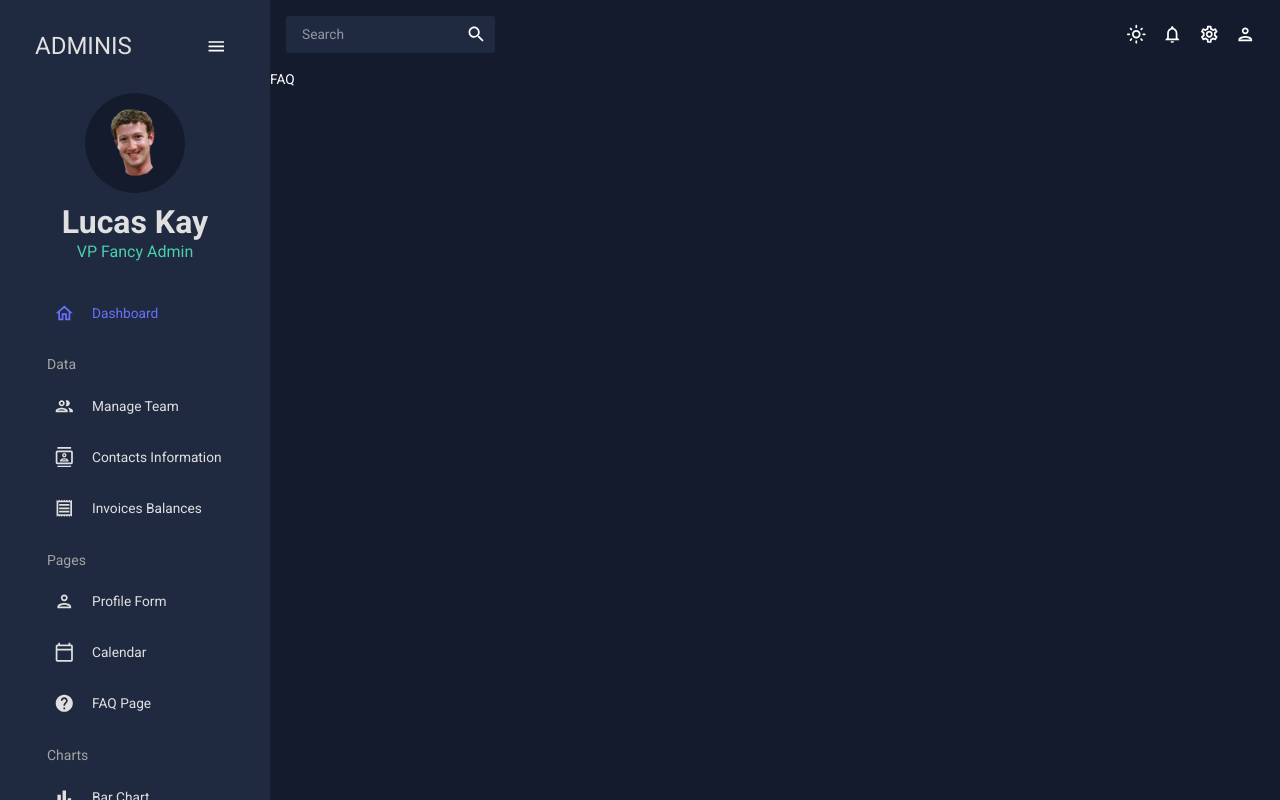
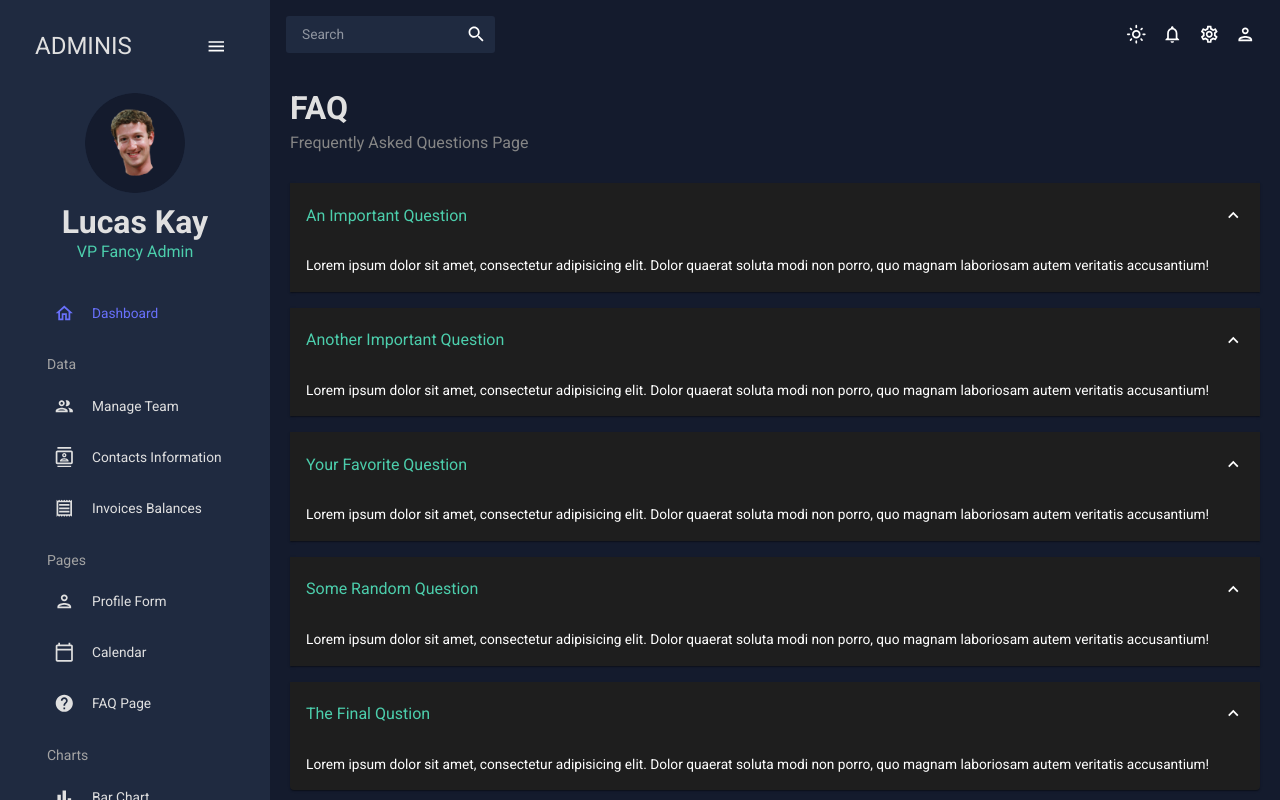
Before and after one commit to Fr0stm0urn3/react-admin, a React (Create React App) app: page /faq in a window 1280 px wide. Built offline with nearby package versions, Linux system fonts and the light colour scheme; the HTML template or start-up script is replaced by a standard one.

Commit message:
FAQ Page with MUI Accordion

```diff
--- a/src/scenes/faq/index.jsx
+++ b/src/scenes/faq/index.jsx
@@ -1,5 +1,86 @@
+import { Box, useTheme } from "@mui/material"
+import Header from "../../components/Header"
+import Accordion from "@mui/material/Accordion"
+import AccordionSummary from "@mui/material/AccordionSummary"
+import AccordionDetails from "@mui/material/AccordionDetails"
+import Typography from "@mui/material/Typography"
+import ExpandMoreIcon from "@mui/icons-material/ExpandMore"
+import { tokens } from "../../theme"
+
 const FAQ = () => {
-  return <div>FAQ</div>
+  const theme = useTheme()
+  const colors = tokens(theme.palette.mode)
+
+  return (
+    <Box m="20px">
+      <Header title="FAQ" subtitle="Frequently Asked Questions Page" />
+      <Accordion defaultExpanded>
+        <AccordionSummary expandIcon={<ExpandMoreIcon />}>
+          <Typography variant={"h5"} color={colors.greenAccent[500]}>
+            An Important Question
+          </Typography>
+        </AccordionSummary>
+        <AccordionDetails>
+          <Typography>
+            Lorem ipsum dolor sit amet, consectetur adipisicing elit. Dolor quaerat soluta
+            modi non porro, quo magnam laboriosam autem veritatis accusantium!
+          </Typography>
+        </AccordionDetails>
+      </Accordion>
+      <Accordion defaultExpanded>
+        <AccordionSummary expandIcon={<ExpandMoreIcon />}>
+          <Typography variant={"h5"} color={colors.greenAccent[500]}>
+            Another Important Question
+          </Typography>
+        </AccordionSummary>
+        <AccordionDetails>
+          <Typography>
+            Lorem ipsum dolor sit amet, consectetur adipisicing elit. Dolor quaerat soluta
+            modi non porro, quo magnam laboriosam autem veritatis accusantium!
+          </Typography>
+        </AccordionDetails>
+      </Accordion>
+      <Accordion defaultExpanded>
+        <AccordionSummary expandIcon={<ExpandMoreIcon />}>
+          <Typography variant={"h5"} color={colors.greenAccent[500]}>
+            Your Favorite Question
+          </Typography>
+        </AccordionSummary>
+        <AccordionDetails>
+          <Typography>
+            Lorem ipsum dolor sit amet, consectetur adipisicing elit. Dolor quaerat soluta
+            modi non porro, quo magnam laboriosam autem veritatis accusantium!
+          </Typography>
+        </AccordionDetails>
+      </Accordion>
+      <Accordion defaultExpanded>
+        <AccordionSummary expandIcon={<ExpandMoreIcon />}>
+          <Typography variant={"h5"} color={colors.greenAccent[500]}>
+            Some Random Question
+          </Typography>
+        </AccordionSummary>
+        <AccordionDetails>
+          <Typography>
+            Lorem ipsum dolor sit amet, consectetur adipisicing elit. Dolor quaerat soluta
+            modi non porro, quo magnam laboriosam autem veritatis accusantium!
+          </Typography>
+        </AccordionDetails>
+      </Accordion>
+      <Accordion defaultExpanded>
+        <AccordionSummary expandIcon={<ExpandMoreIcon />}>
+          <Typography variant={"h5"} color={colors.greenAccent[500]}>
+            The Final Qustion
+          </Typography>
+        </AccordionSummary>
+        <AccordionDetails>
+          <Typography>
+            Lorem ipsum dolor sit amet, consectetur adipisicing elit. Dolor quaerat soluta
+            modi non porro, quo magnam laboriosam autem veritatis accusantium!
+          </Typography>
+        </AccordionDetails>
+      </Accordion>
+    </Box>
+  )
 }
 
 export default FAQ
```
